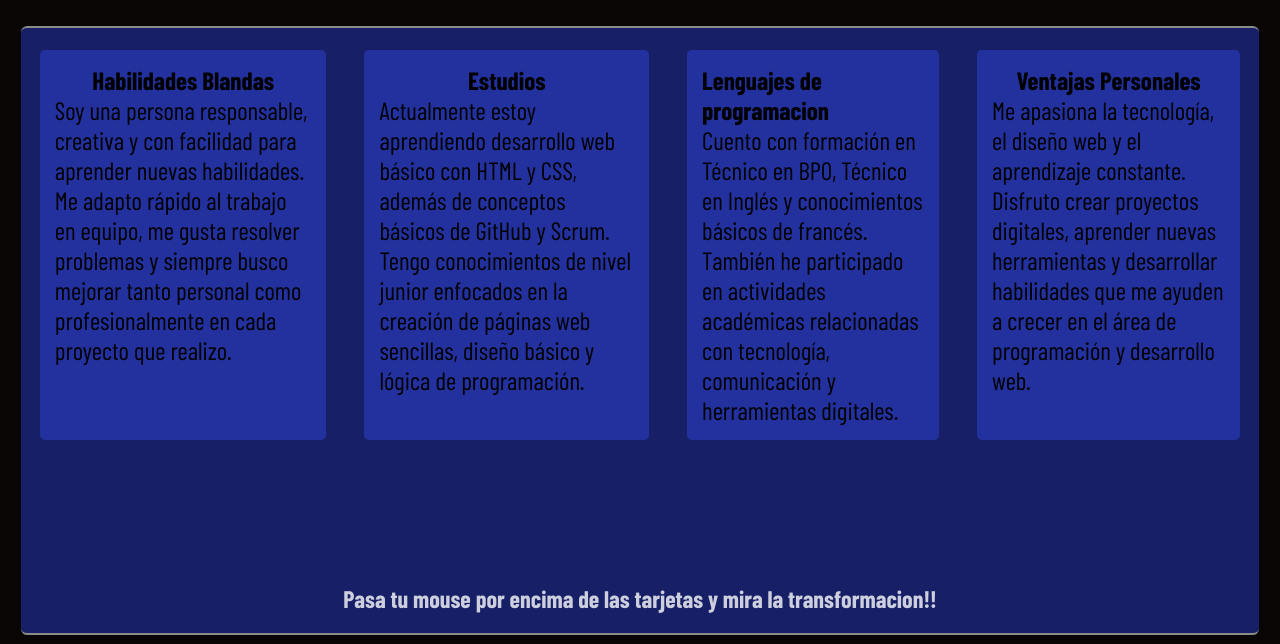
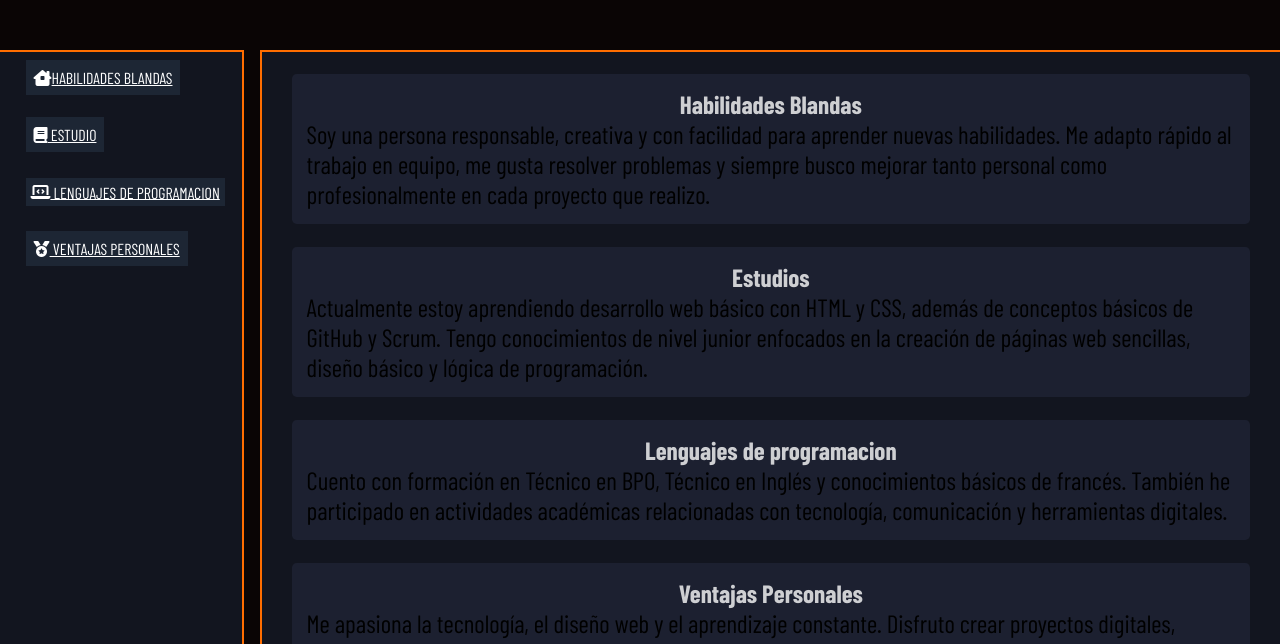
Before and after one commit to SantiagoBecerraV/Practica_HTML, a plain HTML site: page index.html in a window 1280 px wide. Shown: the part 116-760 px from the top of the page. Drawn offline with nearby package versions, Linux system fonts and the light colour scheme; a web font is replaced by a local one.

Commit message:
feat: Cambio fondo y nuevo sidebar

```diff
--- a/index.html
+++ b/index.html
@@ -11,30 +11,56 @@
 </head>
 <body class="body">
     <header class="header">
-        <H1>PORTAFOLIO JUNIOR</H1>
+        <H1>PORTAFOLIO DEVELOPER JUNIOR</H1>
         <H1 class="nombre">SANTIAGO BECERRA V</H1>
     </header>
+
+    <div class="contenedor-pagina">
+        <aside class="sidebar">
+                <div class="sidebar-logo">
+                </div>
+                <nav>
+                    <ul>
+                        <a class="menu-contenido1" href="#habilidades"> <i class="fa-solid fa-house-chimney-window"></i>HABILIDADES BLANDAS</a>
+                        <br>
+                        <br>
+                        <br>
+                        <a class="menu-contenido2" href="#estudios"> <i class="fa-solid fa-book"></i> ESTUDIO</a>
+                        <br>
+                        <br>
+                        <br>
+                        <a class="menu-contenido3" href="#lenguajes"> <i class="fa-solid fa-laptop-code"></i> LENGUAJES DE PROGRAMACION</a>
+                        <br>
+                        <br>
+                        <br>
+                        <a class="menu-contenido4" href="#ventajas"> <i class="fa-solid fa-medal"></i> VENTAJAS PERSONALES</a>
+                        <br>
+                        <br>
+                    </ul>
+                </nav>
+            </aside>
+
         <main class="main">
             <section class="caja">
                 <div class="tarjetas">
-                <div class="titulo1">
+                    <div class="titulo1" id="habilidades">
                         <strong>Habilidades Blandas</strong >
                     </div>
                     Soy una persona responsable, creativa y con facilidad para aprender nuevas habilidades. Me adapto rápido al trabajo en equipo, me gusta resolver problemas y siempre busco mejorar tanto personal como profesionalmente en cada proyecto que realizo.
                 </div>
-            <div class="tarjetas">
+                <div class="tarjetas" id="estudios">
                     <div class="titulo2">
                         <strong>Estudios</strong >
                     </div>
                     Actualmente estoy aprendiendo desarrollo web básico con HTML y CSS, además de conceptos básicos de GitHub y Scrum. Tengo conocimientos de nivel junior enfocados en la creación de páginas web sencillas, diseño básico y lógica de programación.
                 </div>
-            <div class="tarjetas">
+                <div class="tarjetas" id="lenguajes">
                     <div class="titulo3">
                         <strong>Lenguajes de programacion</strong>
                     </div>
                     Cuento con formación en Técnico en BPO, Técnico en Inglés y conocimientos básicos de francés. También he participado en actividades académicas relacionadas con tecnología, comunicación y herramientas digitales.
                 </div>
-            <div class="tarjetas">
+                <div class="tarjetas" id="ventajas">
                     <div class="titulo4">
                         <strong>Ventajas Personales</strong>
                     </div>
@@ -45,11 +71,9 @@
                 <br>
                 <br>
                 <br>
-            <br>
-            <br>
-            <br>
                 <h2>Pasa tu mouse por encima de las tarjetas y mira la transformacion!!</h2>
         </main>
+    </div>
     <footer class="pie-de-pagina">
         <H2 class="contacto">CONTACTAME A MI NUMERO DE TELEFONO :
             <a class="contacto-link" href="tel:+573022581730"> 311 123 4567</a>
@@ -58,5 +82,6 @@
             <img class="icono-wpp" src="https://upload.wikimedia.org/wikipedia/commons/5/5e/WhatsApp_icon.png" alt="Icono de WhatsApp" width="20" height="20">
             </a>
     </footer>
+    <script src="https://kit.fontawesome.com/151970cc4d.js" crossorigin="anonymous"></script>
 </body>
 </html>
--- a/styles.css
+++ b/styles.css
@@ -1,17 +1,86 @@
 :root{
-    --azul-principal: #1a2475dc;
+    --azul-principal: #12151f;
     --negro: #0a0505;
 }
 
+*{
+    margin: 0;
+    padding: 0;
+}
+
+.contenedor-pagina {
+    display: flex;
+    flex-direction: row;
+}
+
+.sidebar{
+    width: 200px;
+    background-color: var(--azul-principal);
+    min-height: 100vh;
+    padding: 1rem;
+    padding-left: 1.6rem;
+    margin-right: 1rem;
+    margin-top: 2rem;
+    border-top: 2px solid #ff6d00;
+    border-right: 2px solid #ff6d00;
+    border-bottom: 2px solid #ff6d00;
+}
+
+.menu-contenido1{
+    color: rgb(255, 255, 255);
+    padding: 0.5rem;
+    background-color: #2531429c;
+    transition: background-color 0.5s ease;
+}
+
+.menu-contenido1:hover{
+    background-color: #ff6d00;
+    transform: scale(1.05);
+}
+
+.menu-contenido2:hover{
+    background-color: #ff6d00;
+    transform: scale(1.02);
+}
+
+.menu-contenido3:hover{
+    background-color: #ff6d00;
+    transform: scale(1.02);
+}
+
+.menu-contenido4:hover{
+    background-color: #ff6d00;
+    transform: scale(3);
+}
+
+.menu-contenido2{
+    color: rgb(255, 255, 255);
+    padding: 0.5rem;
+    background-color: #2531429c;
+    transition: background-color 0.5s ease;
+}
+
+.menu-contenido3{
+    color: rgb(255, 255, 255);
+    padding: 0.3rem;
+    background-color: #2531429c;
+    transition: background-color 0.5s ease;
+}
+
+.menu-contenido4{
+    color: rgb(255, 255, 255);
+    padding: 0.5rem;
+    background-color: #2531429c;
+    transition: background-color 0.5s ease;
+}
 
 .main{
+    flex: 1;
     background-color: var(--azul-principal);
-    border-radius: 0.4rem;
-    margin: 0.4rem;
-    margin-left: 0.8rem;
-    margin-right: 0.8rem;
-    border-bottom: 2px solid rgb(139, 139, 139);
-    border-top: 2px solid rgb(139, 139, 139);
+    margin-top: 2rem;
+    border-bottom: 2px solid #ff6d00;
+    border-top: 2px solid #ff6d00;
+    border-left: 2px solid #ff6d00;
 }
 
 .header{
@@ -20,13 +89,8 @@
     align-items: center;
     padding: 0.8rem;
     background-color: var(--azul-principal);
-    border-radius: 0.3rem;
-    border-bottom: 2.4px solid rgb(139, 139, 139);
-    margin: 0.4rem;
+    border-bottom: 2.4px solid #ff6d00;
     margin-bottom: 1.8rem;
-    margin-left: 0.8rem;
-    margin-right: 0.8rem;
-
 }
 
 .nombre{
@@ -40,35 +104,35 @@
 
 .caja{
     display: flex;
-    flex-direction: row;
+    flex-direction: column;
     justify-content: center;
 
 }
 
 .tarjetas{
     font-size: 25px;
-    margin: 10px;
+    margin: 1px;
     margin-top: 22px;
     padding: 15px;
-    background-color: #2a3cc0a4;
-    margin-left: 19px;
-    margin-right: 19px;
+    background-color: #1c2030;
+    margin-left: 30px;
+    margin-right: 30px;
     border-radius: 0.3rem;
     transition: transform 1.2s ease;
 }
 
 .tarjetas:hover{
-    background-color: #2a3cc0;
+    background-color: #252a40;
     color: white;
     transition: background-color 0.5s ease, color 0.5s ease;
-    transform: scale(1.1);
+    transform: scale(1.02);
 }
 
 H1{
     color: var(--azul-principal);
     text-align: center;
     margin: 20px;
-    background: linear-gradient(#0f1fff, #ffffff);
+    background: linear-gradient(#1b1d38, #ffffff);
     -webkit-background-clip: text;
     color: transparent;
 
@@ -82,33 +146,37 @@ h2{
 
 .contacto-link{
     margin-left: 0.2rem;
-    color: rgb(0, 68, 151);
+    color: rgb(40, 58, 133);
     transition: color 0.5s ease;
 }
 
 .contacto-link:hover{
-    color: rgb(0, 166, 255);
-    text-shadow: 0 0 30px rgb(255, 255, 255);
+    color: rgb(255, 145, 0);
+    text-shadow: 0 0 27px rgb(255, 255, 255);
 }
 
 .titulo1{
     display: flex;
     justify-content: center;
+    color: #ffffffc8;
 }
 
 .titulo2{
     display: flex;
     justify-content: center;
+    color: #ffffffc8;
 }
 
 .titulo3{
     display: flex;
     justify-content: center;
+    color: #ffffffc8;
 }
 
 .titulo4{
     display: flex;
     justify-content: center;
+    color: #ffffffc8;
 }
 
 .body{
@@ -120,9 +188,8 @@ h2{
     background-color: var(--azul-principal);
     color: aliceblue;
     margin: 0.rem;
-    margin-left: 0.8rem;
-    margin-right: 0.8rem;
-    margin-top: 1.8rem;
+    border-top: 2px solid #ff6d00;
+    margin-top: 2.5rem;
     display: flex;
     justify-content: start;
     align-items: center;
```
Lines whose indentation alone changed are shown as unchanged.
